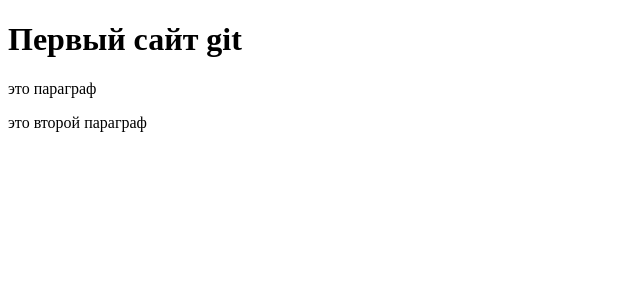
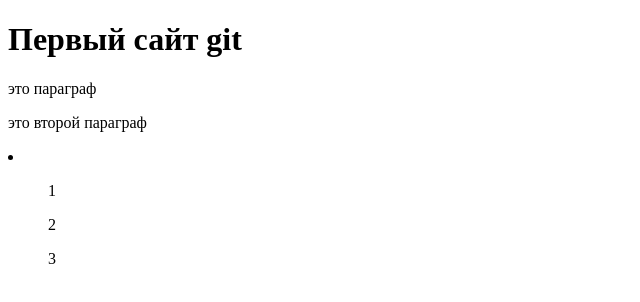
Before and after one commit to IlyaToktaulov/test-git-workshop, a plain HTML site: page index.html in a window 1280 px wide. Shown: the full height of the page, 0-640 px from the left. Drawn offline with Linux system fonts and the light colour scheme.

Commit message:
add navigation block

```diff
--- a/index.html
+++ b/index.html
@@ -9,5 +9,10 @@
     <h1>Первый сайт git</h1>
     <p>это параграф</p>
     <p>это второй параграф</p>
+    <li class="list">
+        <ul>1</ul>
+        <ul>2</ul>
+        <ul>3</ul>
+    </li>
 </body>
 </html>
```
